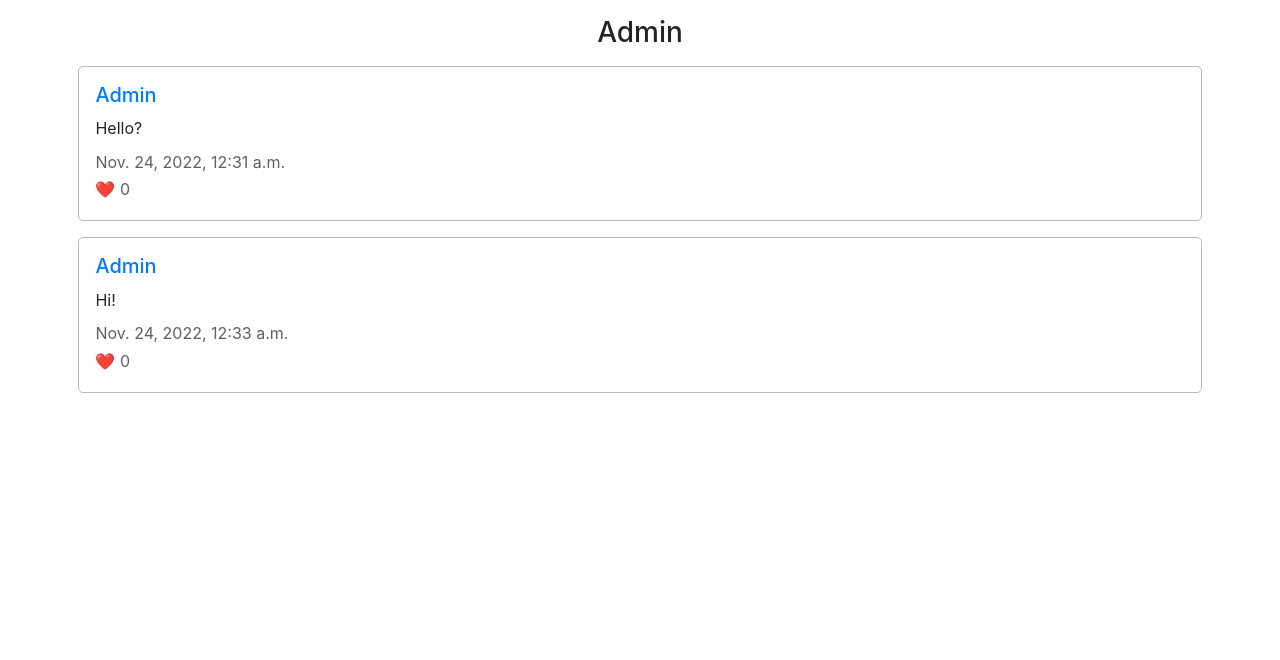
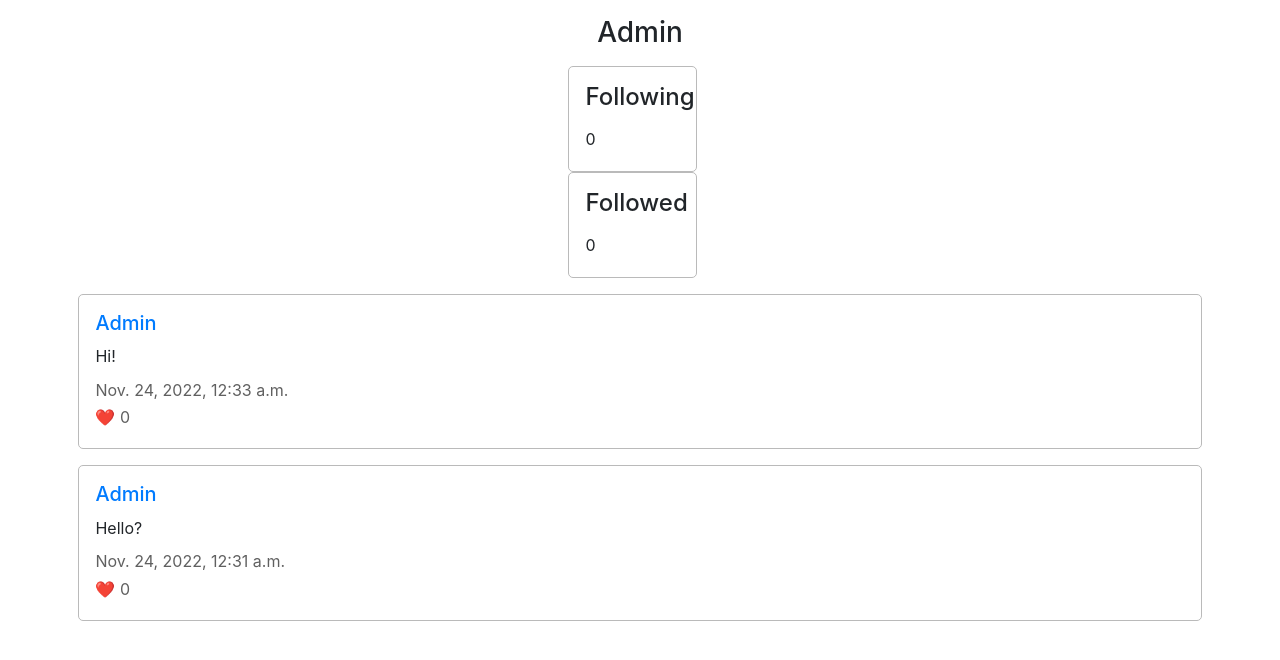
Before and after one commit to ca-Stella/cs50w-network, a Django app: page /user/Admin in a window 1280 px wide. Shown: the part 56-716 px from the top of the page. Run offline with Django 3.2, Linux system fonts and the light colour scheme; data comes from the database, SQL or seed files in the repository; both versions use the stored data as it was after the commit; data that the repository does not hold is empty; some libraries are stand-ins or nearby versions.

Commit message:
Add following and followed counts on user pages

```diff
--- a/network/models.py
+++ b/network/models.py
@@ -4,6 +4,13 @@ from django.forms import ModelForm, Textarea
 
 class User(AbstractUser):
     pass
+
+class Follow(models.Model):
+    user = models.ForeignKey("User", on_delete=models.CASCADE, related_name = "follower")
+    followed = models.ManyToManyField("User", default=None, blank=True, related_name = "following")
+
+    def __str__(self):
+        return f'{self.user} follows {self.followed}'
 
 class Post(models.Model):
     user = models.ForeignKey("User", on_delete=models.CASCADE, related_name ="posts")
--- a/network/templates/network/user.html
+++ b/network/templates/network/user.html
@@ -2,6 +2,16 @@
 {% load static %}
 {% block body %}
     <h3>{{ username }}</h3>
+    <div class="user-info">
+        <div class="section">
+            <h4>Following</h4>
+            <p>{{ following }}</p>
+        </div>
+        <div class="section">
+            <h4>Followed</h4>
+            <p>{{ followed }}</p>
+        </div>
+    </div>
     {% for post in posts %}
         <div class="section">
             <h5><a href="{% url 'user' username %}">{{ username }}</a></h5>
--- a/network/views.py
+++ b/network/views.py
@@ -5,10 +5,10 @@ from django.http import HttpResponse, HttpResponseRedirect
 from django.shortcuts import render
 from django.urls import reverse
 
-from .models import User, Post, PostForm
+from .models import User, Post, PostForm, Follow
 
 def index(request):
-    posts = Post.objects.all()
+    posts = Post.objects.all().order_by('timestamp').reverse()
     return render(request, "network/index.html", {
         "posts": posts,
     })
@@ -84,8 +84,17 @@ def user(request, username):
 
     # Access all their posts
     posts = Post.objects.all()
-    userposts = posts.filter(user=user.id)
+    userposts = posts.filter(user=user.id).order_by('timestamp').reverse()
+
+    # See following/follower count
+    following = Follow.objects.all().filter(user=user.id).count()
+    followed = user.follower.all().count()
+
+
+
     return render(request, "network/user.html", {
             "username": user.username,
             "posts": userposts,
+            "following": following,
+            "followed": followed
         })
```
Also changed, not shown: db.sqlite3, network/migrations/0004_follow.py (added).
